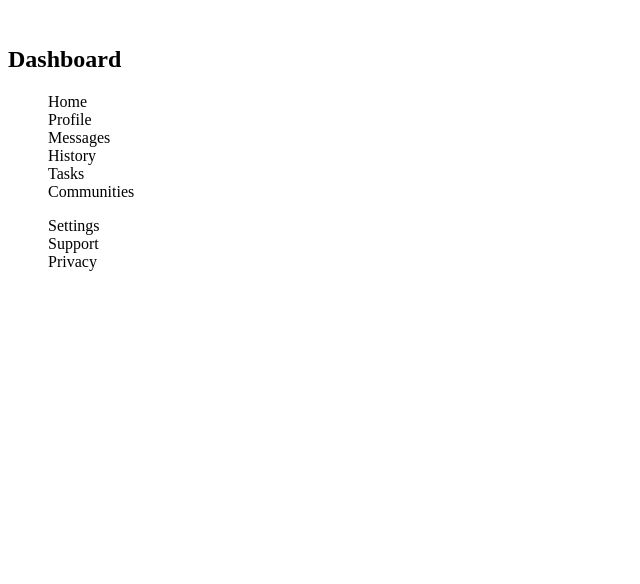
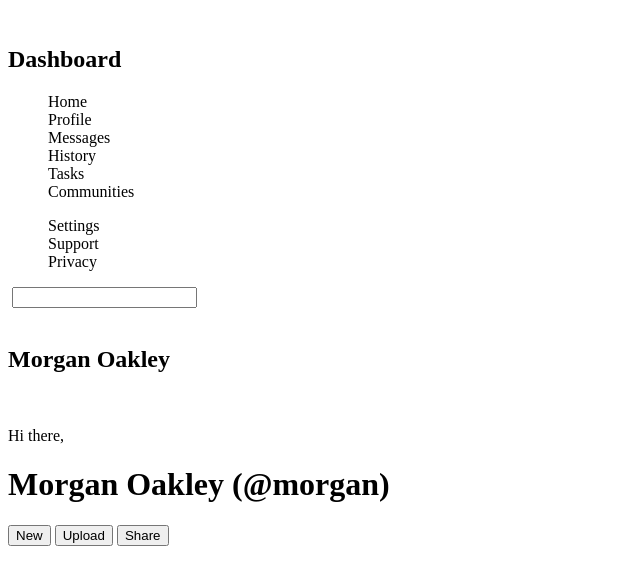
Before and after one commit to GabrielOJorge/admin-dashboard, a plain HTML site: page index.html in a window 1280 px wide. Shown: the whole page, without its empty margins (0-640 px from the left). Drawn offline with Linux system fonts and the light colour scheme.

Commit message:
setup header html

```diff
--- a/index.html
+++ b/index.html
@@ -29,5 +29,28 @@
       </ul>
     </nav>
   </aside>
+  <header>
+    <div>
+      <img src="" alt="">
+      <input type="search" name="search-bar" id="search-bar">
+    </div>
+    <div>
+      <img src="" alt="">
+      <img src="" alt="">
+      <h2>Morgan Oakley</h2>
+    </div>
+    <div>
+      <img src="" alt="">
+      <div>
+        <p>Hi there,</p>
+        <h1>Morgan Oakley (@morgan)</h1>
+      </div>
+    </div>
+    <div>
+      <button>New</button>
+      <button>Upload</button>
+      <button>Share</button>
+    </div>
+  </header>
 </body>
 </html>
```
